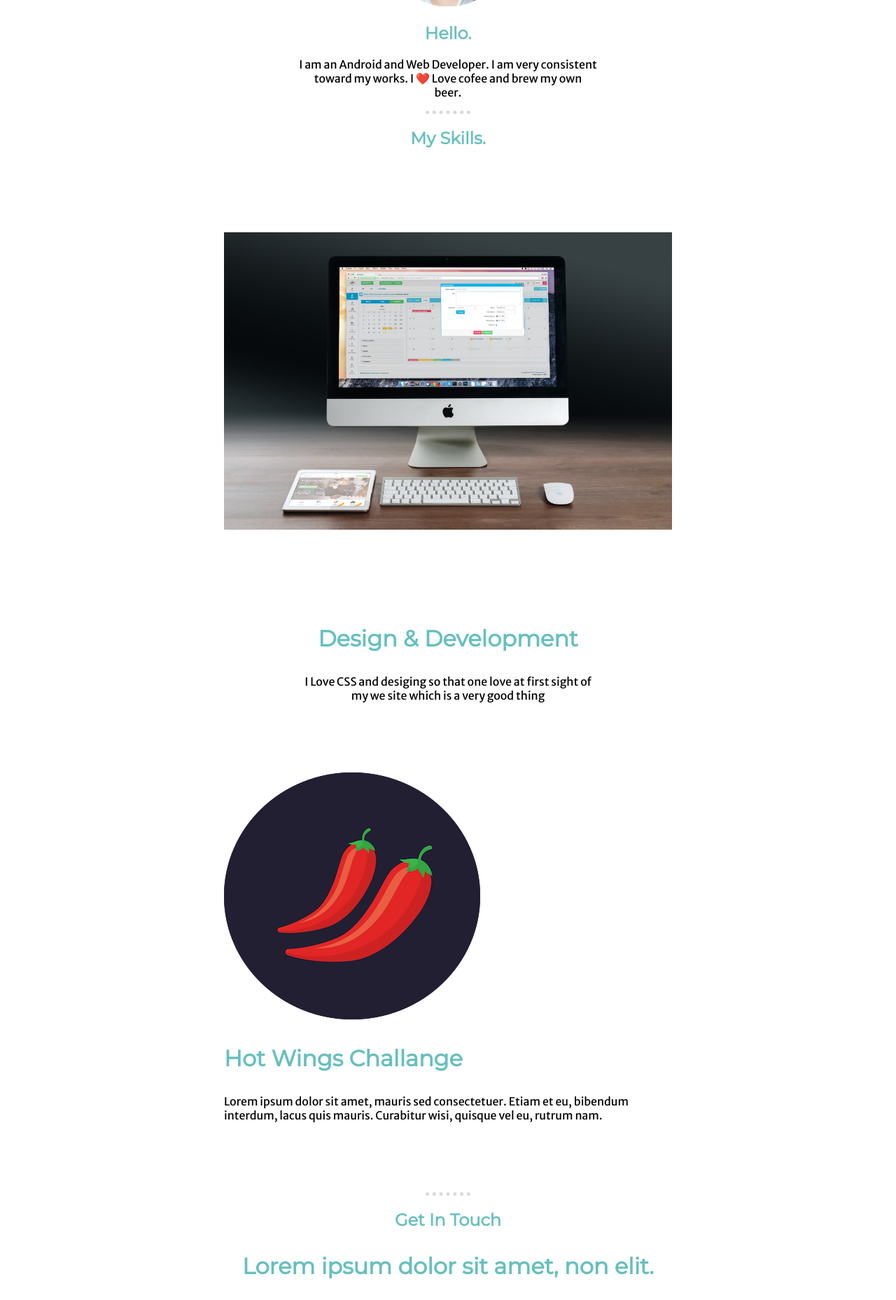
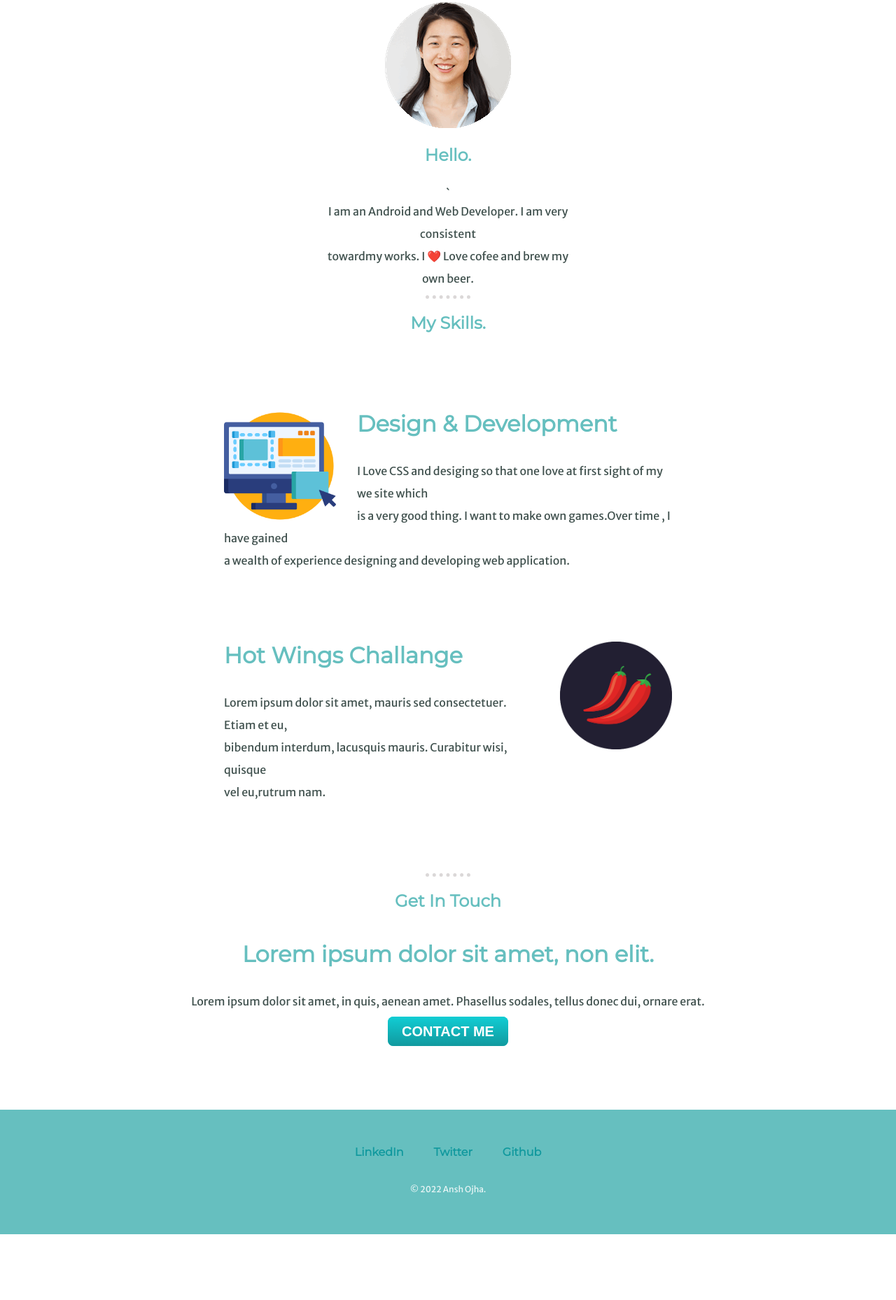
Before and after one commit to Anshojha/PortFolio_Website, a plain HTML site: page index.html in a window 1280 px wide. Shown: the part 918-2776 px from the top of the page at 70% size. After the commit the page ends 2682 px from the top, so only its background shows below. Drawn offline with Linux system fonts and the light colour scheme; a web font is replaced by a local one.

Commit message:
Today I completed this website for portfolio

```diff
--- a/CSS/style.css
+++ b/CSS/style.css
@@ -3,6 +3,7 @@ body{
     margin: 0%;
     text-align: center;
     font-family: 'Merriweather Sans', sans-serif;
+    color: #40514e;
 }
 h1{
     color: #66BFBF;
@@ -14,6 +15,7 @@ h2{
     font-family: 'Montserrat', sans-serif;
     font-weight:bold;
     color: #66BFBF;
+    padding-bottom: 10px;
 }
 .passionate{
     font-size: 2rem;
@@ -31,16 +33,19 @@ div{
 
 .top-container{
    position: relative;
-   padding-top: 100px;
+   padding-top: 150px;
    background-color: #E4F9F5;
 
 }
 
-
+p{
+    line-height: 2;
+}
 .skill-row{
     width: 50%;
     margin: 100px auto 100px auto;
     text-align: left;
+
 }
 
 
@@ -52,20 +57,21 @@ div{
 }
 .middle-container{
  background-color: white;
+ margin: 100px 0;
 }
-.botton-container{
-
-}
-
 .bottom-cloud{
     position: absolute;
-
+    left: 250px;
 }
 
 .top-cloud{
     position: absolute;
     right: 300px;
-    top: 50px;
+    top: 40px;
+}
+.intro{
+    width: 30%;
+    margin: auto;
 }
 
 hr{
@@ -74,6 +80,68 @@ hr{
     border-top-style: dotted ;
     border-color: rgb(219, 216, 216);
     border-width: 5px;
-    /* height: 2px; */
+
     width: 5%;
 }
+
+.code-img{
+    width: 25%;
+    float: left;
+    margin-right: 30px;
+}
+.chilli-img{
+    width: 25%;
+    float:right;
+    margin-left: 30px;
+}
+
+.bottom-container{
+    background-color: #66BFBF;
+    padding: 50px 0 20px;
+
+}
+
+.btn {
+    background: #11cdd4;
+    background-image: -webkit-linear-gradient(top, #11cdd4,  #11999e);
+    background-image: -moz-linear-gradient(top, #11cdd4,  #11999e);
+    background-image: -ms-linear-gradient(top, #11cdd4,  #11999e);
+    background-image: -o-linear-gradient(top, #11cdd4,  #11999e);
+    background-image: linear-gradient(to bottom, #11cdd4,  #11999e);
+    -webkit-border-radius: 8;
+    -moz-border-radius: 8;
+    border-radius: 8px;
+    font-family: Arial;
+    color: #ffffff;
+    font-size: 20px;
+    padding: 10px 20px 10px 20px;
+    text-decoration: none;
+  }
+
+  .btn:hover {
+    background: #30e3cb;
+    background-image: -webkit-linear-gradient(top, #30e3cb, #2bc4ad);
+    background-image: -moz-linear-gradient(top, #30e3cb, #2bc4ad);
+    background-image: -ms-linear-gradient(top, #30e3cb, #2bc4ad);
+    background-image: -o-linear-gradient(top, #30e3cb, #2bc4ad);
+    background-image: linear-gradient(to bottom, #30e3cb, #2bc4ad);
+    text-decoration: none;
+  }
+
+  a{
+      color: #11999E;
+      font-family: 'Montserrat', sans-serif;
+      margin: 10px 20px;
+      font-weight: bold;
+      text-decoration: none;
+  }
+
+  a:hover{
+      color: #eaf6f6;
+  }
+
+  .copyright{
+      color: #eaf6f6;
+      font-size: 0.75rem;
+      padding: 20px 0;
+  }
--- a/index.html
+++ b/index.html
@@ -19,28 +19,32 @@
   <div class="top-container">
     <img class="top-cloud" src="images/cloud.png" alt="cloud image">
     <h1>I'm Ansh.</h1>
-        <p  class="passionate">a <span class="dev">dev</span>loper.</p>
+    <p class="passionate">a <span class="dev">deve</span>loper.</p>
     <img class="bottom-cloud" src="images/cloud.png" alt="cloud image">
     <img src="images/mountain.png" alt="mountain image">
   </div>
   <div class="middle-container">
     <div class="profile">
       <img src="images/angela.png" alt="">
-          <h2>Hello.</h2>
-          <p>I am an Android and Web Developer. I am very consistent<br> toward my works. I ❤️ Love cofee and brew my own<br>beer.</p>
+      <h2>Hello.</h2>`
+      <p class="intro">I am an Android and Web Developer. I am very consistent <br>towardmy works. I ❤️ Love cofee and
+        brew my<br> own beer.</p>
     </div>
     <hr>
     <div class="skills">
       <h2>My Skills.</h2>
-          <div class="">
-            <img class="skill-row" src="images/comp2.jpg" alt="">
+      <div class="skill-row">
+        <img class="code-img" src="images/computer.png" alt="">
         <h3>Design & Development</h3>
-            <p>I Love CSS and desiging so that one love at first sight of<br> my we site which is a very good thing</p>
+        <p>I Love CSS and desiging so that one love at first sight of my we site which<br> is a very good thing. I want
+          to make own games.Over time , I have gained <br>a wealth of experience designing and developing web
+          application.</p>
       </div>
       <div class="skill-row">
-            <img id ="comp2" src="images/chillies.png" alt="">
+        <img class="chilli-img" src="images/chillies.png" alt="">
         <h3>Hot Wings Challange</h3>
-            <p>Lorem ipsum dolor sit amet, mauris sed consectetuer. Etiam et eu, bibendum interdum, lacus quis mauris. Curabitur wisi, quisque vel eu, rutrum nam.</p>
+        <p>Lorem ipsum dolor sit amet, mauris sed consectetuer. Etiam et eu,<br>  bibendum interdum, lacusquis mauris.
+          Curabitur wisi, quisque <br> vel eu,rutrum nam.</p>
       </div>
     </div>
     <hr>
@@ -56,8 +60,8 @@
   <div class="bottom-container">
     <a class="footer-link" href="https://www.linkedin.com/in/ansh-ojha-b13060220/">LinkedIn</a>
     <a class="footer-link" href="https://twitter.com/AnshOjha12">Twitter</a>
-        <a class="footer-link" href="https://www.appbrewery.co/">Website</a>
-        <p>© Ansh Ojha.</p>
+    <a class="footer-link" href="https://github.com/Anshojha">Github</a>
+    <p  class="copyright">©  2022 Ansh Ojha.</p>
   </div>
 
 </body>
```
Lines whose indentation alone changed are shown as unchanged.
